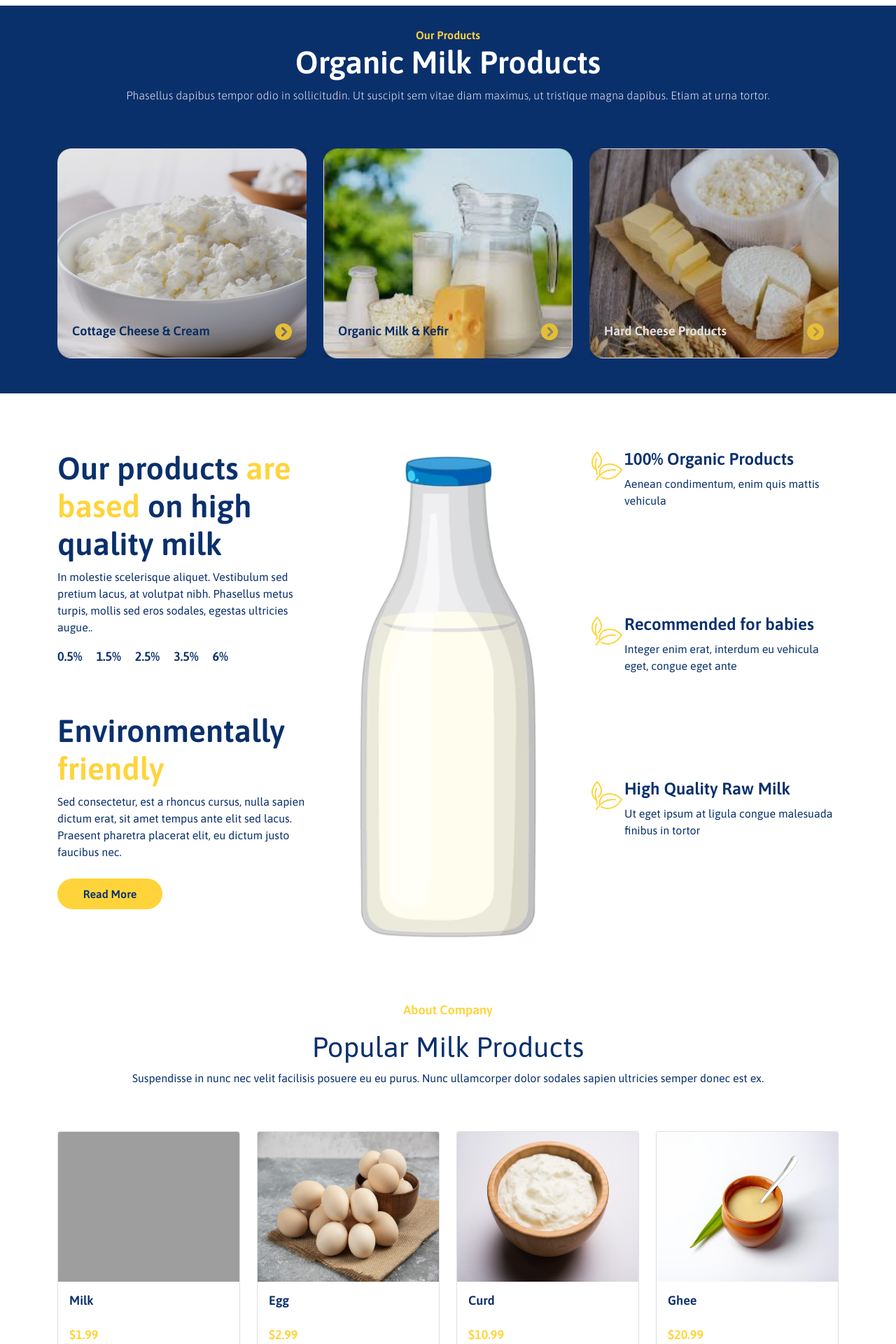
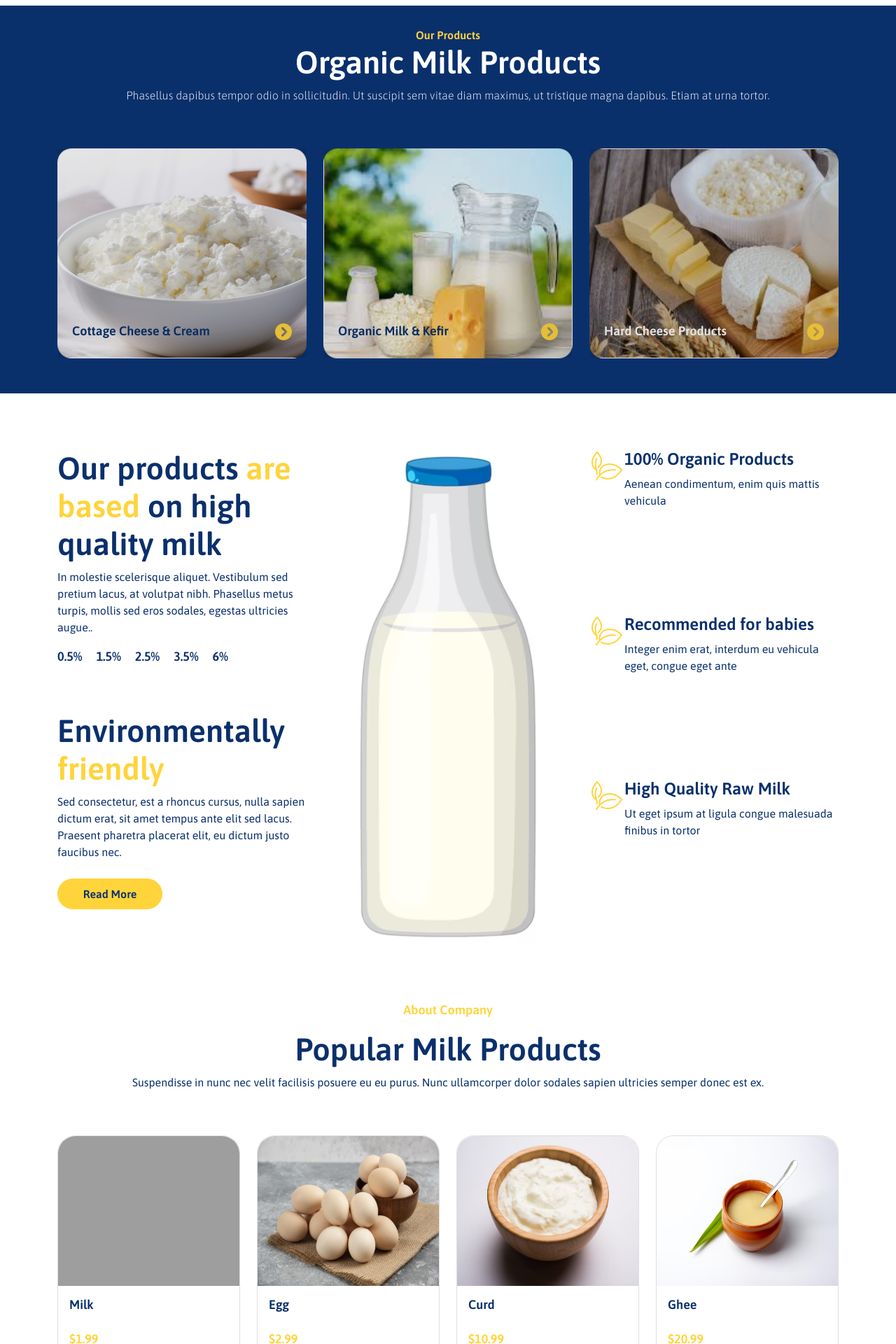
Before and after one commit to DineshCodewents/fresh-and-pure-application, a Flask app: page / in a window 1280 px wide. Shown: the part 1680-3600 px from the top of the page at 70% size. Run offline with Flask 3, Linux system fonts and the light colour scheme; some libraries are stand-ins or nearby versions; grey boxes are pictures that could not be loaded.

Commit message:
Added a correctionn in home page layout.

```diff
--- a/static/css/style.css
+++ b/static/css/style.css
@@ -238,7 +238,7 @@ body,
   padding-bottom: 50px;
 }
 
-.product-card {
+.col-md-4 .product-card {
   height: 300px;
   background-size: cover;
   background-position: center;
@@ -287,7 +287,16 @@ body,
   flex-direction: column;
   text-align: center;
 }
-
+.col-md-3 .company-product-card{
+  border-radius: 25px;
+}
+.col-md-3 .company-product-card:hover{
+  border: 1px solid #FFD43B;
+}
+.company-product-card img{
+ border-top-left-radius: 25px;
+ border-top-right-radius: 25px;
+}
 .card-item {
   align-items: flex-start;
   display: flex;
@@ -379,6 +388,8 @@ body,
 
 .popular-txt {
   color: #0A306C;
+  font-size: 45px;
+  font-weight: bold;
 }
 
 .about-txt-section {
@@ -701,6 +712,9 @@ body,
   }
 
   @media (max-width:767px) {
+    .carousel-txt h1, .popular-txt{
+      font-size: 35px;
+    }
     .btn-section {
       display: flex;
       flex-direction: column;
@@ -733,9 +747,8 @@ body,
   }
 
   @media (max-width:575px) {
-    .carousel-txt h1 {
-      font-size: 35px;
+    .carousel-txt p{
+      display: none;
     }
-
   }
 }
--- a/templates/index.html
+++ b/templates/index.html
@@ -155,7 +155,7 @@
         </div>
         <div class="col-md-7 section-2-2">
           <div class="our-farmar-txt">
-            <p>About Comapny</p>
+            <p>About Us</p>
             <h1>Our Farm Creates
               the Best Dairy Products</h1>
             <h3 class="about-para">Maecenas eros tortor, luctus nec nisi ac, dignissim euis urna. Aliquam id venenatis
@@ -313,7 +313,7 @@
 
       <!-- Card 1 -->
       <div class="col-md-3 section-5-col-1">
-        <div class="card">
+        <div class="card company-product-card">
           <img src="../static/assets/section-5-img-1.jpg" class="card-img-top img-fluid" style="height: 214px;"
             alt="Product 1">
           <div class="card-body">
@@ -327,7 +327,7 @@
 
       <!-- Card 2 -->
       <div class="col-md-3 section-5-col-2">
-        <div class="card">
+        <div class="card company-product-card">
           <img src="../static/assets/section-5-img-2.jpg" class="card-img-top img-fluid" style="height: 214px;"
             alt="Product 2">
           <div class="card-body">
@@ -339,7 +339,7 @@
         </div>
       </div>
       <div class="col-md-3 section-5-col-3">
-        <div class="card">
+        <div class="card company-product-card">
           <img src="../static/assets/section-5-img-3.jpg" class="card-img-top img-fluid" style="height: 214px;"
             alt="Product 1">
           <div class="card-body">
@@ -353,7 +353,7 @@
 
       <!-- Card 2 -->
       <div class="col-md-3 section-5-col-4">
-        <div class="card">
+        <div class="card company-product-card">
           <img src="../static/assets/section-5-img-4.jpg" class="card-img-top img-fluid" style="height: 214px;"
             alt="Product 2">
           <div class="card-body">
@@ -429,7 +429,7 @@
     <div class="container">
       <div class="company-details">
         <div class="company-name">
-          <h1><span>Mil</span>dar</h1>
+          <h1>Fresh and Pure</h1>
         </div>
         <div class="company-para">
           <p>Etiam consequat sem ullamcorper, euismod metus sit amet, tristique
@@ -471,9 +471,9 @@
         </div>
       </div>
 
-      <div class="footer-end">
+      <!-- <div class="footer-end">
         <p><span>Like-themes</span> © All Rights Reserved - 2020 - <span>Purchase</span></p>
-      </div>
+      </div> -->
     </div>
   </div>
   <script src="https://cdn.jsdelivr.net/npm/bootstrap@5.0.2/dist/js/bootstrap.bundle.min.js"
```
